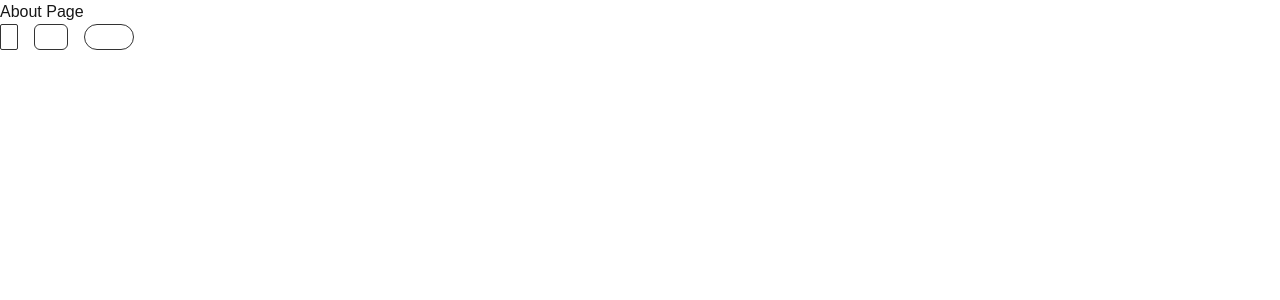
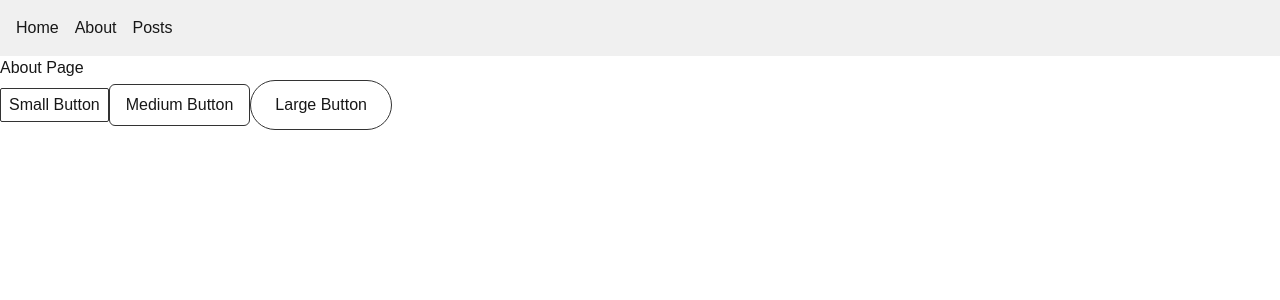
Before and after one commit to CodamsJr/alx-project-0x02-setup, a Next.js app in the folder alx-project-0x02/: page /about in a window 1280 px wide. Shown: the top 300 px of the page. Built offline with nearby package versions, Linux system fonts and the light colour scheme.

Commit message:
Update about.tsx

```diff
--- a/alx-project-0x02/pages/about.tsx
+++ b/alx-project-0x02/pages/about.tsx
@@ -1,16 +1,16 @@
 import React from 'react';
+import Header from '@/components/layout/Header';
 import Button from '@/components/common/Button';
+import { ButtonProps } from '@/interfaces';
 
 const AboutPage: React.FC = () => {
   return (
     <div>
+      <Header />
       <h1>About Page</h1>
-
-      <div style={{ display: 'flex', gap: '1rem' }}>
-        <Button size="small" shape="rounded-sm">Small Rounded</Button>
-        <Button size="medium" shape="rounded-md">Medium Rounded</Button>
-        <Button size="large" shape="rounded-full">Large Rounded</Button>
-      </div>
+      <Button size="small" shape="rounded-sm" label="Small Button" onClick={() => {}} />
+      <Button size="medium" shape="rounded-md" label="Medium Button" onClick={() => {}} />
+      <Button size="large" shape="rounded-full" label="Large Button" onClick={() => {}} />
     </div>
   );
 };
```
